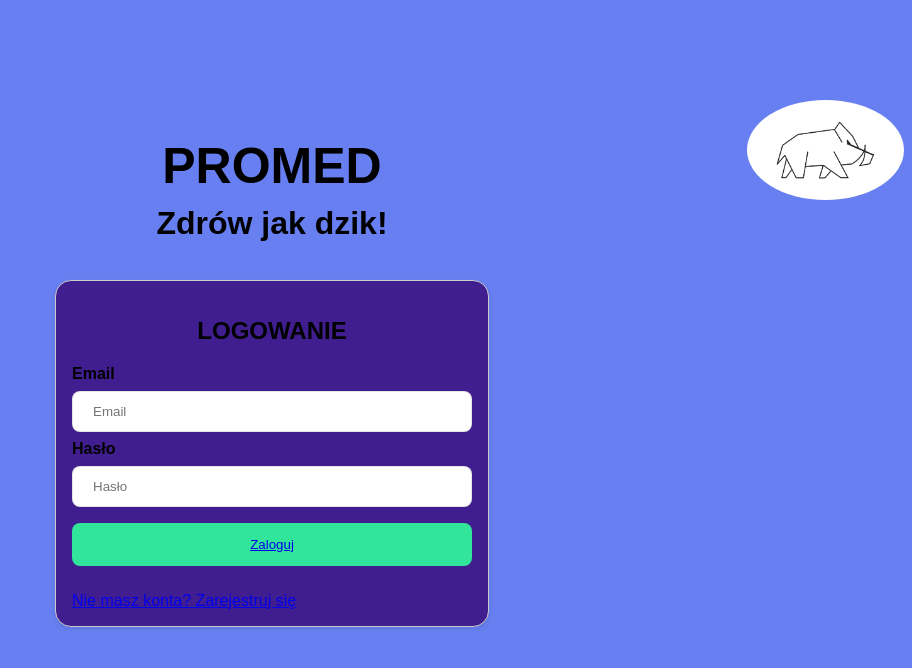
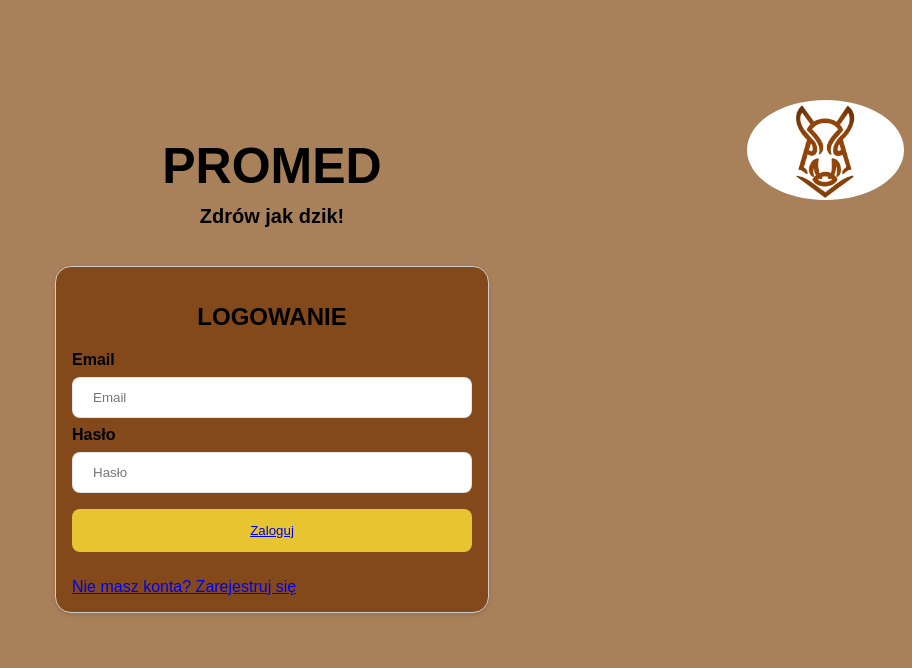
Before and after one commit to ntymczyszyn/projekt-bazy-danych, a Django app: page /home/login in a window 1280 px wide. Shown: the top 668 px of the page, without its empty margins (368-1280 px from the left). Run offline with Django 4.2, Linux system fonts and the light colour scheme.

Commit message:
change colors of page and logo

```diff
--- a/promed/static/home.css
+++ b/promed/static/home.css
@@ -1,10 +1,16 @@
 body {
     font-family: Arial, sans-serif;
-    background-color: rgb(104, 127, 241);
+    background-color: rgb(168, 128, 90);
 }
 
-.letters {
+.title {
     font-size: 50px;
+    margin-bottom: 10px;
+
+}
+
+.title2 {
+    font-size: 20px;
     margin-bottom: 10px;
 
 }
@@ -22,7 +28,7 @@
     margin: auto;
     width: 400px;
     padding: 16px;
-    background-color: rgb(64, 30, 143);
+    background-color: rgb(131, 73, 26);
     border: 1px solid #ccc;
     border-radius: 16px;
     box-shadow: 0 2px 4px rgba(0, 0, 0, 0.1);
@@ -40,7 +46,7 @@
 }
 
 button {
-    background-color: rgb(49, 230, 154);
+    background-color: rgb(230, 197, 49);
     color: white;
     padding: 14px 20px;
     margin: 8px 0;
--- a/promed/templates/home.html
+++ b/promed/templates/home.html
@@ -8,15 +8,15 @@
     </head>
 <body class="body">
     <div class="btn-help" style="float:right; width: auto; align-content: center; size: 10% ; ">
-        <img src="{% static 'images/dzik_logo_2.png' %}" alt="Image" class="dzik-image">
+        <img src="{% static 'images/dzik_logo.png' %}" alt="Image" class="dzik-image">
         <div class="text-section">
             <h2><a href="login">Logowanie</a></h2>
         </div>
     </div>
     <div class="container1">
         <h1 style="text-align: center;">
-            <div class="letters">PROMED</div>
-            <div>Zdrów jak dzik!</div>
+            <div class="title">PROMED</div>
+            <div class="title2">Zdrów jak dzik!</div>
         </h1>
     </div>
     {% block content %}
```
Also changed, not shown: promed/templates/base.html (added, +19 -0 lines), promed/static/images/dzik_logo.png.
